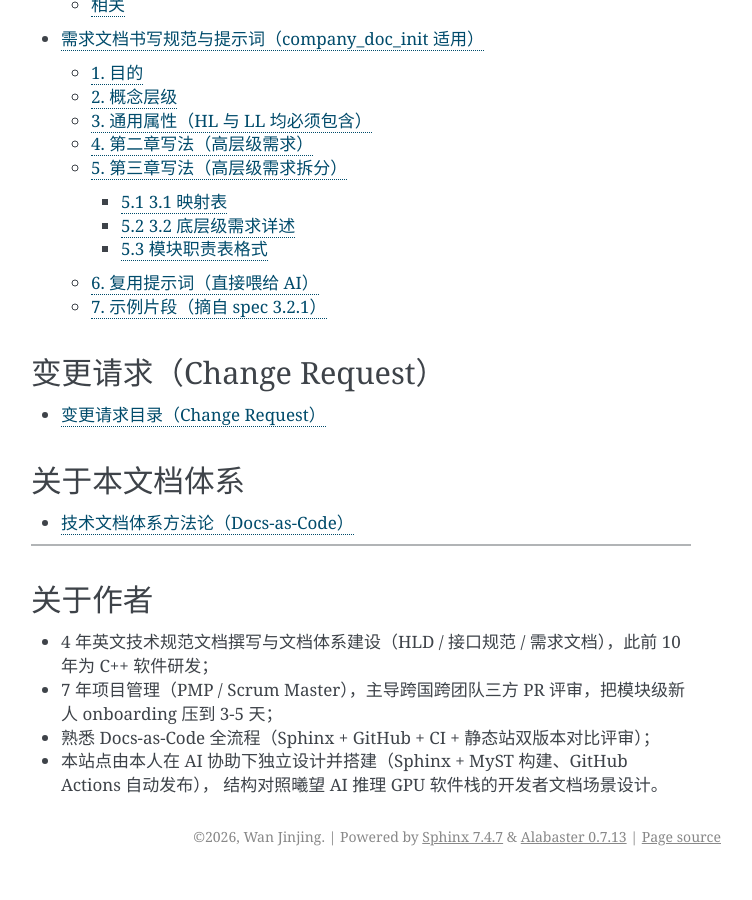
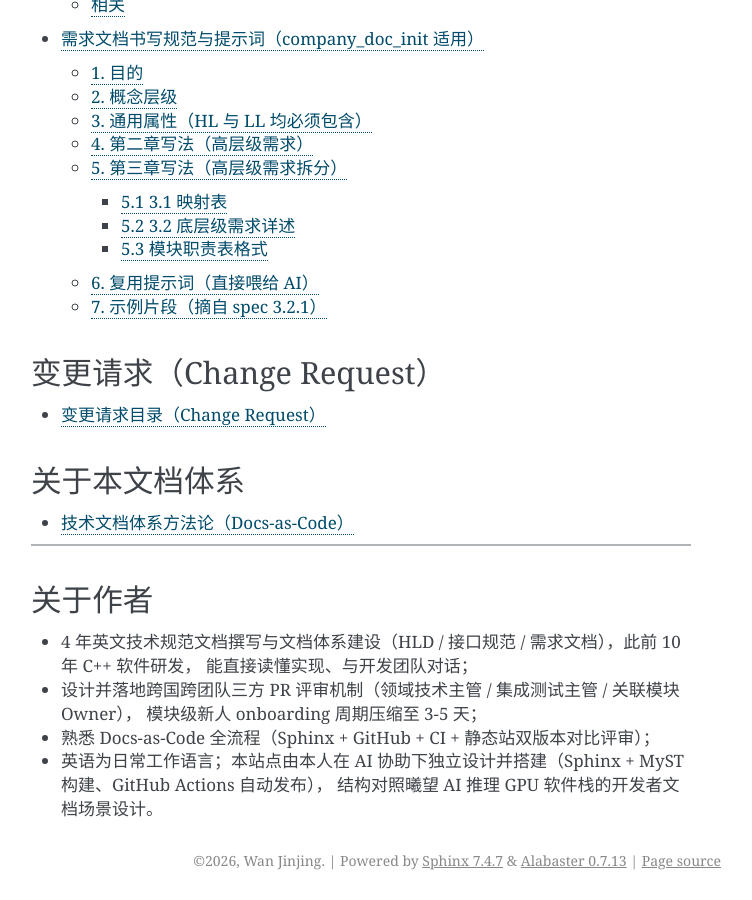
Before and after one commit to jinjing-wan/tw-portfolio, a Sphinx documentation site: the page built from docs/index.md, in a window 1280 px wide and 900 px high, scrolled down 1541 px. Shown: the whole window, without its empty margins (389-1141 px from the left). Built offline with Sphinx 7.4.7, drawn with Linux system fonts in a browser that asks for light colours; before the commit the page ends 2417 px from its top, so only the background shows below that.

Commit message:
docs: 更新首页作者简介

```diff
--- a/docs/index.md
+++ b/docs/index.md
@@ -99,8 +99,10 @@ changerequest/change_requests
 
 ## 关于作者
 
-- 4 年英文技术规范文档撰写与文档体系建设（HLD / 接口规范 / 需求文档），此前 10 年为 C++ 软件研发；
-- 7 年项目管理（PMP / Scrum Master），主导跨国跨团队三方 PR 评审，把模块级新人 onboarding 压到 3-5 天；
+- 4 年英文技术规范文档撰写与文档体系建设（HLD / 接口规范 / 需求文档），此前 10 年 C++ 软件研发，
+  能直接读懂实现、与开发团队对话；
+- 设计并落地跨国跨团队三方 PR 评审机制（领域技术主管 / 集成测试主管 / 关联模块 Owner），
+  模块级新人 onboarding 周期压缩至 3-5 天；
 - 熟悉 Docs-as-Code 全流程（Sphinx + GitHub + CI + 静态站双版本对比评审）；
-- 本站点由本人在 AI 协助下独立设计并搭建（Sphinx + MyST 构建、GitHub Actions 自动发布），
+- 英语为日常工作语言；本站点由本人在 AI 协助下独立设计并搭建（Sphinx + MyST 构建、GitHub Actions 自动发布），
   结构对照曦望 AI 推理 GPU 软件栈的开发者文档场景设计。
```
